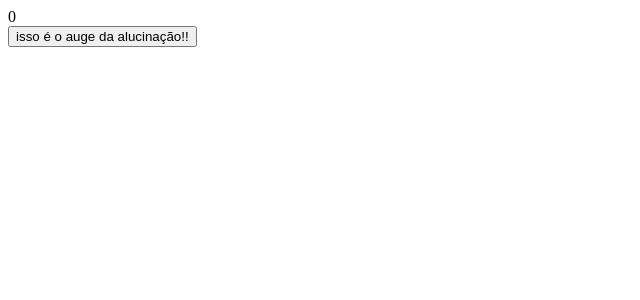
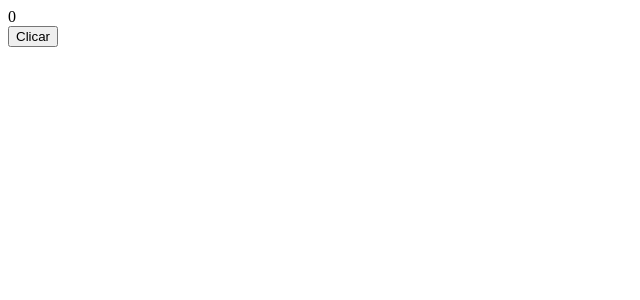
Before and after one commit to higorlima2008/tabnews-clone-project, a Next.js app: page / in a window 1280 px wide. Shown: the top 300 px of the page, without its empty margins (0-640 px from the left). Built offline with nearby package versions, Linux system fonts and the light colour scheme.

Commit message:
Projeto de clicks usando uma pitada de react

```diff
--- a/pages/index.js
+++ b/pages/index.js
@@ -10,7 +10,7 @@ function Count (){
     return(
         <div>
             <div>{contador}</div>
-            <button onClick={Click}>isso é o auge da alucinação!!</button>
+            <button onClick={Click}>Clicar</button>
         </div>
     )
 }
```
